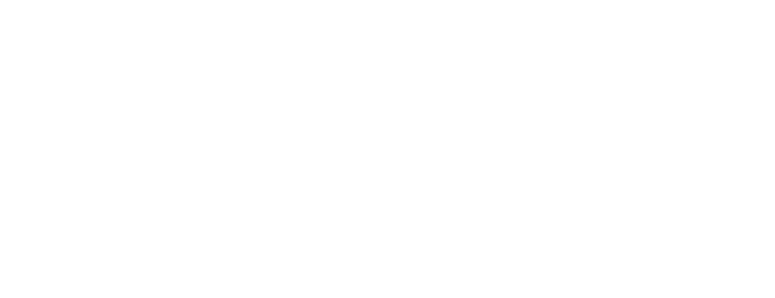
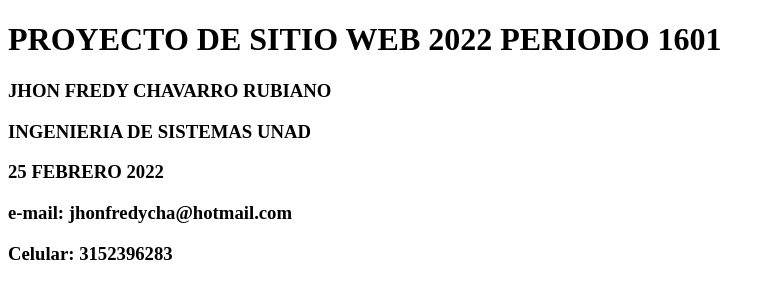
Before and after one commit to FredyChavarro/DSW-FREDYCHAVARRO2022, a plain HTML site: page index.html in a window 1280 px wide. Shown: the whole page, without its empty margins (0-775 px from the left). Drawn offline with Linux system fonts and the light colour scheme.

Commit message:
ACTUALIZACION
ACTUALZIACION

```diff
--- a/index.html
+++ b/index.html
@@ -3,10 +3,15 @@
 <head>
     <meta charset="UTF-8">
     <meta http-equiv="X-UA-Compatible" content="IE=edge">
-    <meta name="viewport" content="width=device-width, initial-scale=1.0">
+    <meta name="viewport" content="width=, initial-scale=1.0">
     <title>Document</title>
 </head>
 <body>
-
+    <h1>PROYECTO DE SITIO WEB 2022 PERIODO 1601</h1>
+    <H3>JHON FREDY CHAVARRO RUBIANO</H3>
+    <h3>INGENIERIA DE SISTEMAS UNAD</h3>
+    <H3>25 FEBRERO 2022</H3>
+    <H3>e-mail: jhonfredycha@hotmail.com</H3>
+    <h3>Celular: 3152396283</h3>
 </body>
 </html>
```
